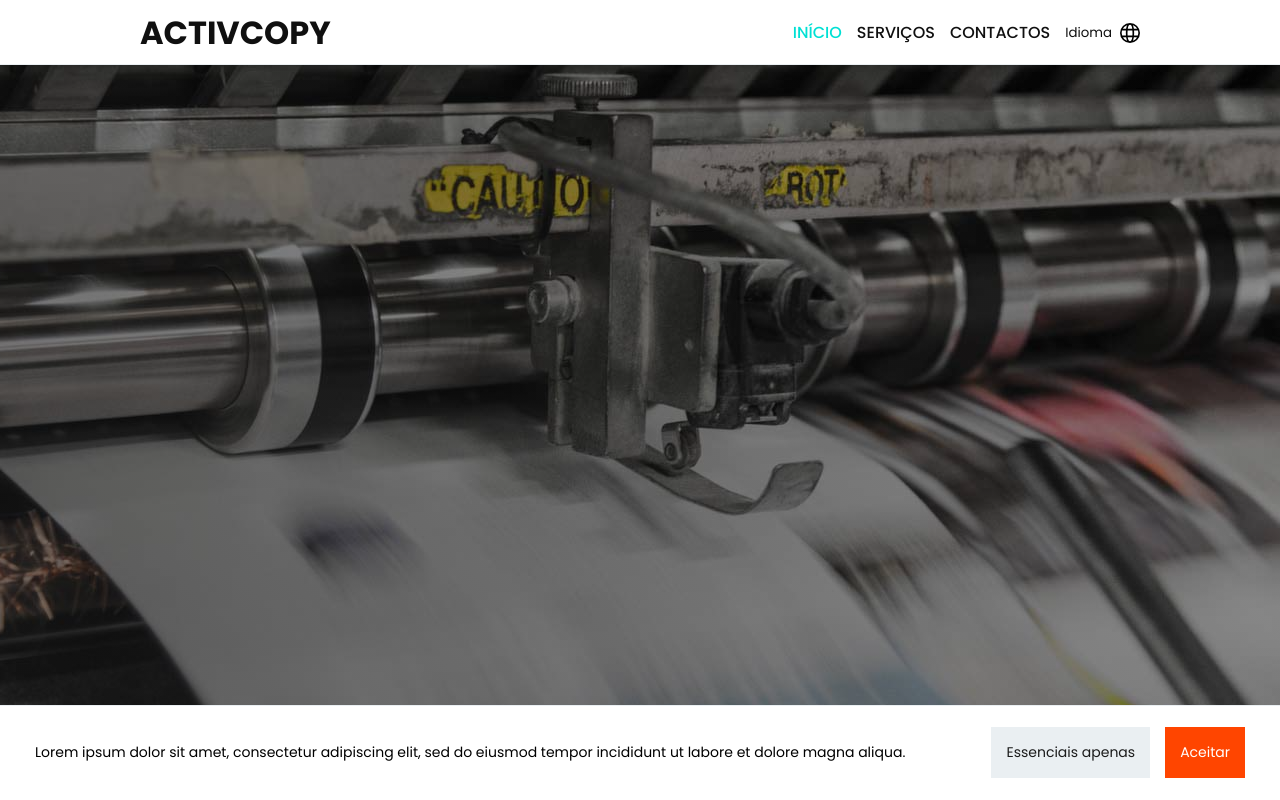
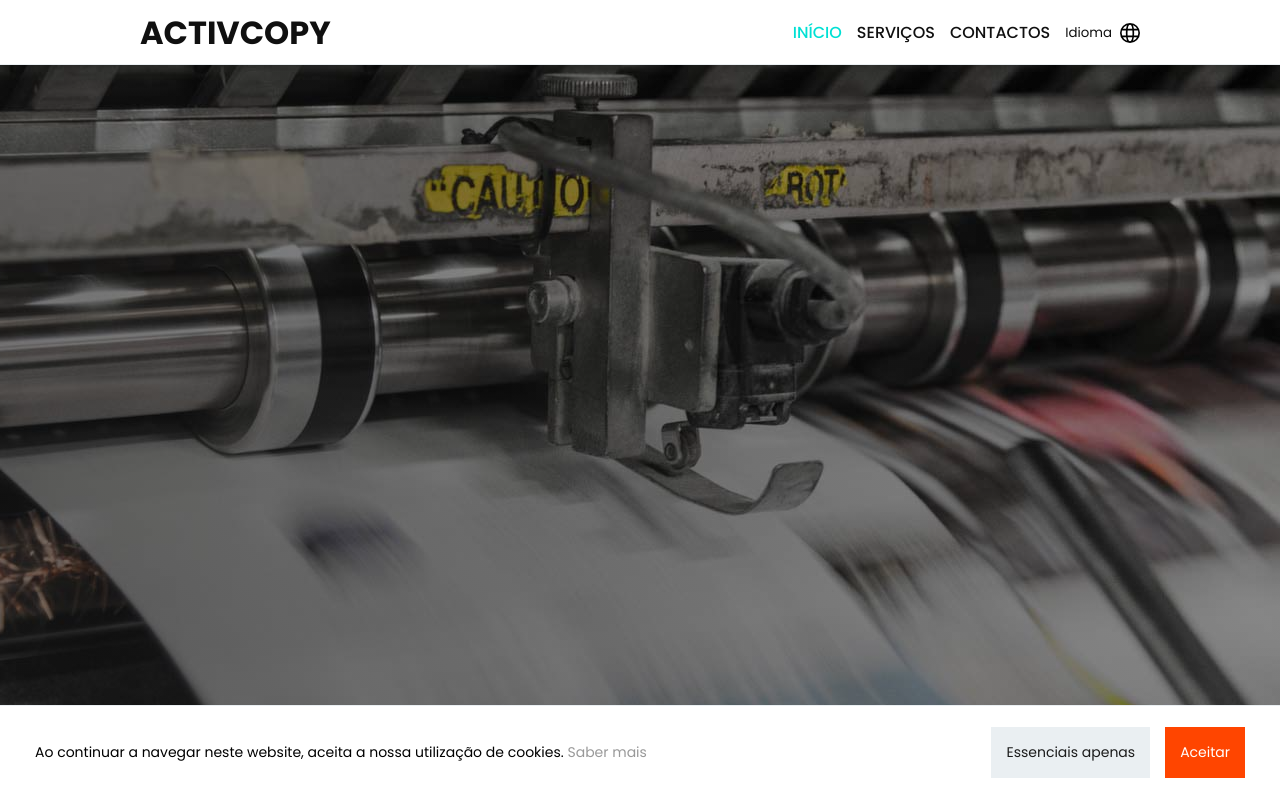
Before and after one commit to tquintal/activcopy, a React (Create React App) app: page / in a window 1280 px wide. Shown: the top 800 px of the page. Built offline with nearby package versions, Linux system fonts and the light colour scheme.

Commit message:
Cookie consent small update

```diff
--- a/public/assets/locales/en/translation.json
+++ b/public/assets/locales/en/translation.json
@@ -5,9 +5,10 @@
   "ThankYou": "Thank you! :)",
   "ThankYouBtn": "Back",
 
-  "CookieConsentText": "Lorem ipsum dolor sit amet, consectetur adipiscing elit, sed do eiusmod tempor incididunt ut labore et dolore magna aliqua.",
+  "CookieConsentText": "By continuing to browse this site, you accept our use of cookies.",
+  "CookieConsentLearnMore": "Learn more",
   "CookieBtn1": "Required only",
-  "CookieBtn2": "Allow",
+  "CookieBtn2": "Accept",
   "CookieContactAlert": "Accept all the cookies to view the map",
 
   "SelectLangTitle": "Language",
--- a/public/assets/locales/pt/translation.json
+++ b/public/assets/locales/pt/translation.json
@@ -5,7 +5,8 @@
   "ThankYou": "Obrigado! :)",
   "ThankYouBtn": "Voltar",
 
-  "CookieConsentText": "Lorem ipsum dolor sit amet, consectetur adipiscing elit, sed do eiusmod tempor incididunt ut labore et dolore magna aliqua.",
+  "CookieConsentText": "Ao continuar a navegar neste website, aceita a nossa utilização de cookies.",
+  "CookieConsentLearnMore": "Saber mais",
   "CookieBtn1": "Essenciais apenas",
   "CookieBtn2": "Aceitar",
   "CookieContactAlert": "Aceite todos os 'cookies' para visualizar o mapa",
--- a/src/App.js
+++ b/src/App.js
@@ -1,11 +1,12 @@
 import React, { useEffect, useState } from 'react'
-import { BrowserRouter, Routes, Route } from 'react-router-dom'
-import { Header } from './components/Header'
+import { BrowserRouter, Routes, Route, Link } from 'react-router-dom'
 import { AnimatePresence } from 'framer-motion'
 import { useTranslation } from 'react-i18next'
+import Error from './views/Error'
+import { Header } from './components/Header'
 import Footer from './components/Footer'
-import Error from './views/Error'
 import Main from './views/Main'
+import CookieConsentLM from './views/CookieConsentLM'
 import Services from './views/Services'
 import { DigitalPrinting } from './views/services/DigitalPrinting'
 import { BigFormat } from './views/services/BigFormat'
@@ -28,14 +29,12 @@ const CookieConsent = () => {
       localStorage.setItem('CookieConsent', 'accepted')
       // document.querySelector('.cookie-container').remove() ... bad practice
       window.location.reload()
-    } else {
-      return
     }
   }
 
   return (
     <div className='cookie-container'>
-      <p>{t('CookieConsentText')}</p>
+      <p>{t('CookieConsentText')} <Link to='/cookie-consent' className='cookies-learn-more'>{t('CookieConsentLearnMore')}</Link></p>
       <div className='cookie-btns-container'>
         <button className='cookie-preferences-btn' onClick={setConsentStatusRequired}>{t('CookieBtn1')}</button>
         <button className='cookie-accept-btn' onClick={setConsentStatusAccepted}>{t('CookieBtn2')}</button>
@@ -70,6 +69,7 @@ export default function App() {
               <Route path='/services/scanning' element={<Scanning />} />
               <Route path='/contact' element={<Contact />} />
               <Route path='/thank-you' element={<ThankYou />} />
+              <Route path='/cookie-consent' element={<CookieConsentLM />} />
               <Route path='*' element={<Error />} />
             </Routes>
           </AnimatePresence>
--- a/src/style/App.css
+++ b/src/style/App.css
@@ -25,6 +25,18 @@ Red Orange: #FF4500
 
 .cookie-container p {
   font-size: 14px;
+}
+
+.cookies-learn-more {
+  text-decoration: none;
+  color: #999999;
+  transition: 200ms;
+}
+
+@media (hover: hover) {
+  .cookies-learn-more:hover {
+    color: #000000;
+  }
 }
 
 .cookie-btns-container {
--- /dev/null
+++ b/src/views/CookieConsentLM.jsx
@@ -0,0 +1,16 @@
+import React from 'react'
+import { Link } from 'react-router-dom'
+import { useTranslation } from 'react-i18next'
+import { BiArrowBack } from 'react-icons/bi'
+
+export default function CookieConsentLM() {
+    const { t } = useTranslation()
+    return (
+        <div className='thank-you-view'>
+            <div className='thank-you-view-content' style={{ width: "80%" }}>
+                <p>Lorem Ipsum is simply dummy text of the printing and typesetting industry. Lorem Ipsum has been the industry's standard dummy text ever since the 1500s, when an unknown printer took a galley of type and scrambled it to make a type specimen book. It has survived not only five centuries, but also the leap into electronic typesetting, remaining essentially unchanged. It was popularised in the 1960s with the release of Letraset sheets containing Lorem Ipsum passages, and more recently with desktop publishing software like Aldus PageMaker including versions of Lorem Ipsum.</p>
+                <Link to='/' className='thank-you-back'><BiArrowBack /><p>{t('Service.Back')}</p></Link>
+            </div>
+        </div>
+    )
+}
--- a/src/views/ThankYou.jsx
+++ b/src/views/ThankYou.jsx
@@ -1,5 +1,5 @@
 import React from 'react'
-import { NavLink } from 'react-router-dom'
+import { Link } from 'react-router-dom'
 import { useTranslation } from 'react-i18next'
 import { BiArrowBack } from 'react-icons/bi'
 
@@ -9,7 +9,7 @@ export default function ThankYou() {
         <div className='thank-you-view'>
             <div className='thank-you-view-content'>
                 <h1>{t('ThankYou')}</h1>
-                <NavLink to='/contact' className='thank-you-back'><BiArrowBack /><p>{t('Service.Back')}</p></NavLink>
+                <Link to='/contact' className='thank-you-back'><BiArrowBack /><p>{t('Service.Back')}</p></Link>
             </div>
         </div>
     )
```
